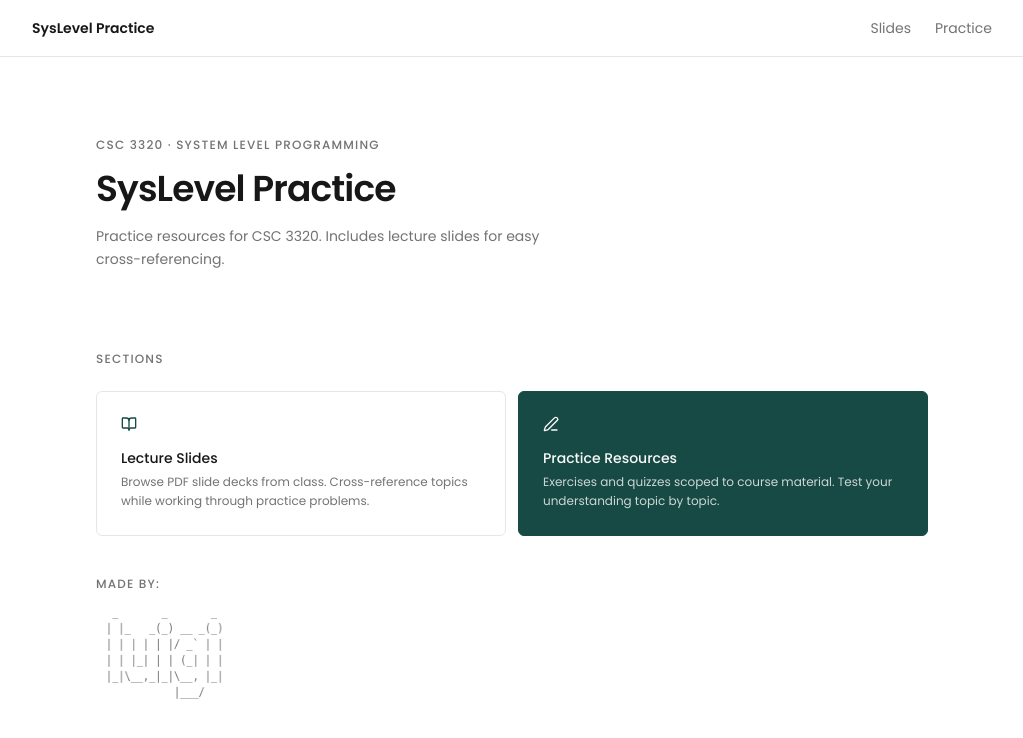
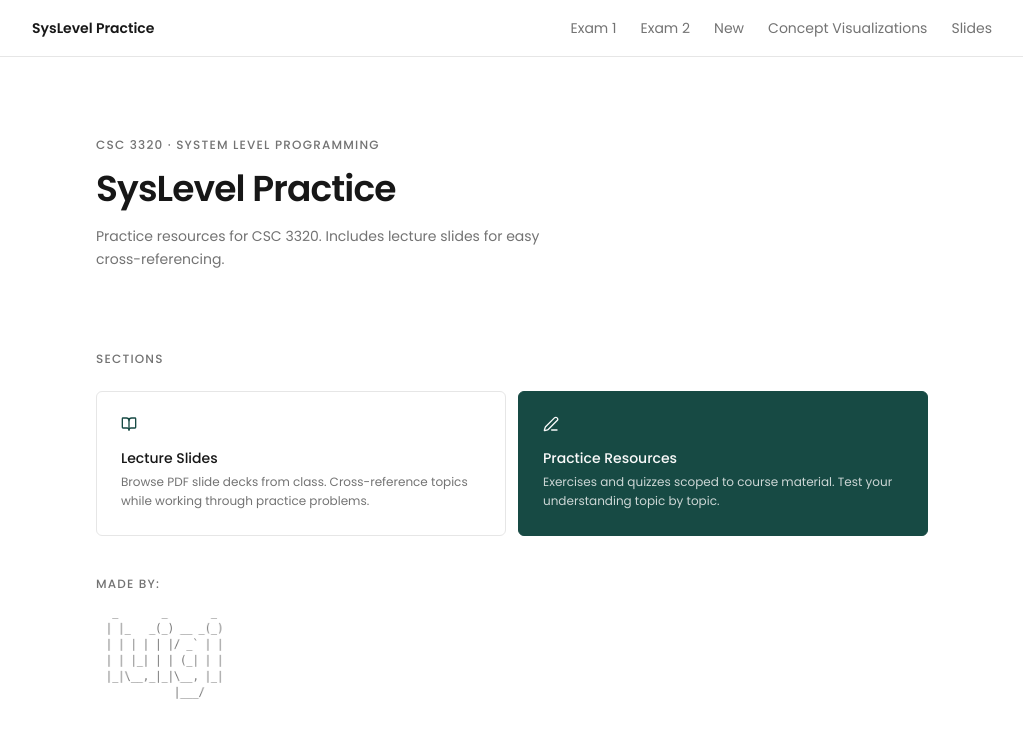
Before and after one commit to lui-gi/system-level-practice, a React (Vite) app in the folder client/: page / in a window 1280 px wide. Shown: the top 738 px of the page, without its empty margins (128-1151 px from the left). Built offline with nearby package versions, Linux system fonts and the light colour scheme.

Commit message:
feat: replace single Practice nav link with five flat section links

```diff
--- a/client/src/components/Navbar.tsx
+++ b/client/src/components/Navbar.tsx
@@ -1,9 +1,10 @@
 import { Link, useLocation } from "react-router";
 import { cn } from "@/lib/utils";
+import { SECTIONS } from "@/lib/sections";
 
 const navLinks = [
+  ...SECTIONS.map((s) => ({ to: `/${s.id}`, label: s.title.replace(" Content", "") })),
   { to: "/slides", label: "Slides" },
-  { to: "/practice", label: "Practice" },
 ];
 
 export default function Navbar() {
```
